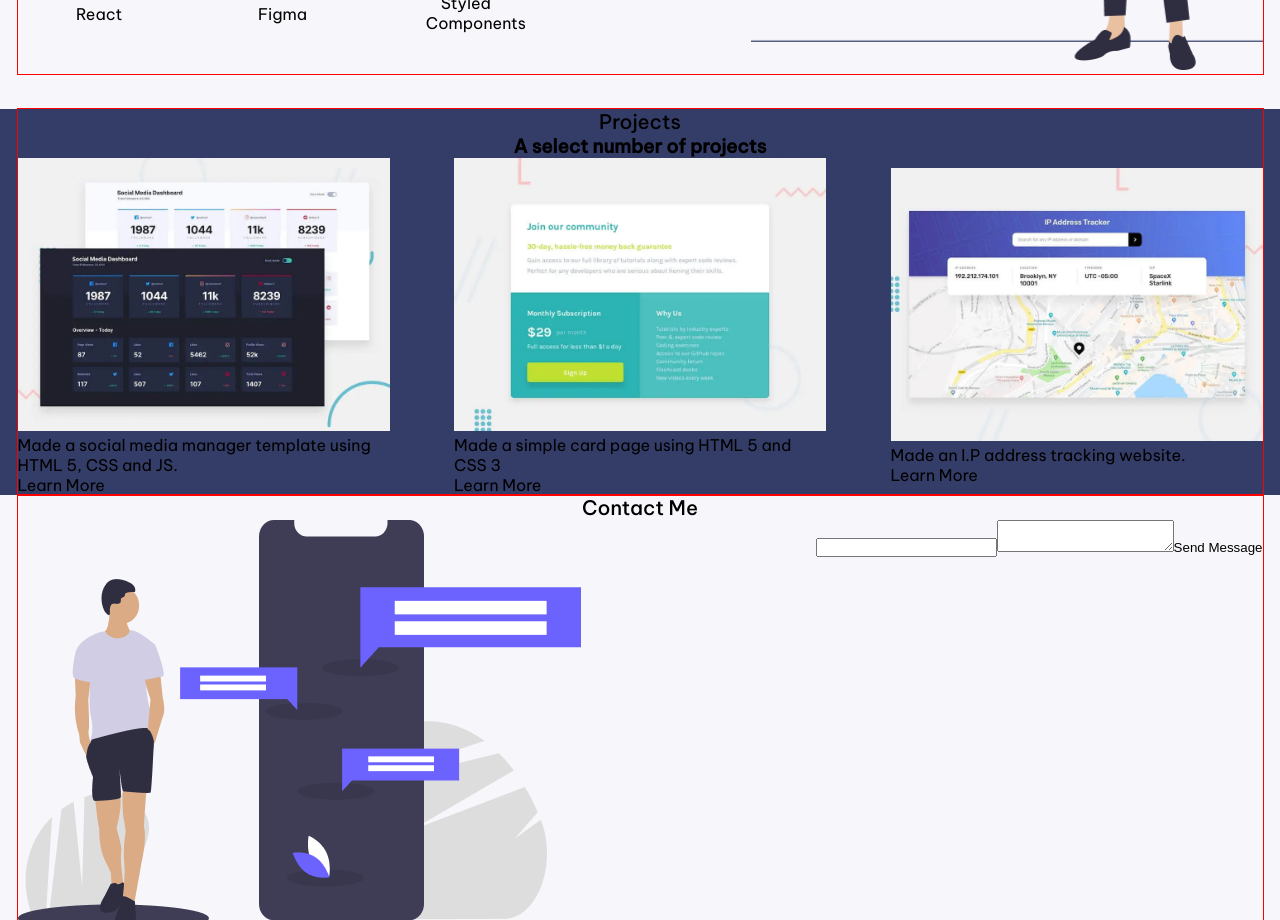
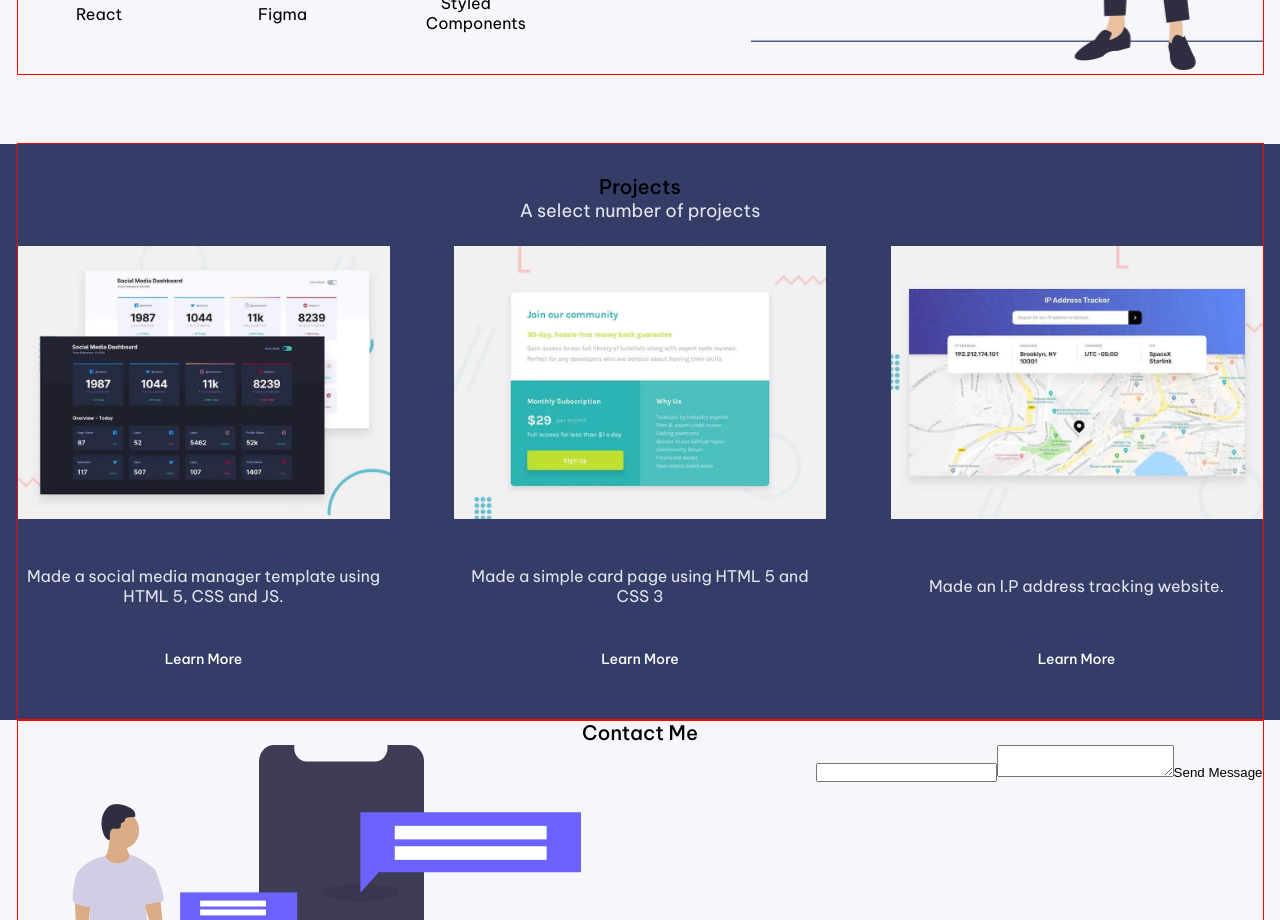
Before and after one commit to hadsome-Droid/project-portfolio-3, a React app: page / in a window 1280 px wide. Shown: the part 1200-2120 px from the top of the page. Built offline with nearby package versions, Linux system fonts and the light colour scheme.

Commit message:
refactor Project block

```diff
--- a/src/layout/sections/projects/Projects.tsx
+++ b/src/layout/sections/projects/Projects.tsx
@@ -31,7 +31,7 @@ export const Projects = () => {
         <StyledProjects>
             <Container>
                 <Title title={'Projects'}/>
-                <FlexWrapper direction={'column'} align={'center'}>
+                <FlexWrapper direction={'column'} align={'center'} gap={'24px'}>
                     <h3>A select number of projects</h3>
                     <ProjectBox>
 
@@ -58,6 +58,18 @@ export const Projects = () => {
 
 const StyledProjects = styled.section`
   background-color: #343D68;
+
+  ${Container}{
+    padding-top: 30px;
+    padding-bottom: 40px;
+  h3{
+    color: rgba(255, 255, 255, 0.87);
+    font-size: 18px;
+
+    font-weight: 400;
+
+  }
+  }
 `
 
 const ProjectBox = styled.div`
@@ -66,12 +78,17 @@ const ProjectBox = styled.div`
   align-items: center;
   flex-wrap: wrap;
   min-width: 100%;
+  width: 100%;
 `
 
 const Project = styled.div`
+  display: flex;
+  flex-direction: column;
+  justify-content: space-between;
   max-width: 372px;
   width: 100%;
-  min-height: 100%;
+  min-height: 434px;
+  padding-bottom: 12px;
 `
 
 const ProjectPrev = styled.div`
@@ -84,9 +101,15 @@ const ProjectPrev = styled.div`
 `
 
 const ProjectInfo = styled.p`
-
+  color: rgba(255, 255, 255, 0.87);
+  text-align: center;
+  font-size: 16px;
+  font-weight: 400;
 `
 
 const ProjectLink = styled.a`
-
+  color: #FFF;
+  text-align: center;
+  font-size: 14px;
+  font-weight: 500;
 `
--- a/src/layout/sections/skills/Skills.tsx
+++ b/src/layout/sections/skills/Skills.tsx
@@ -77,11 +77,12 @@ export const Skills = () => {
 };
 
 const StyledSkills = styled.section`
-    padding-bottom: 35px;
+    padding-bottom: 70px;
     h2{
       color: #E84949;
       margin-bottom: 30px;
     }
+
 `
 const SkillsBox = styled.div`
   display: flex;
```
